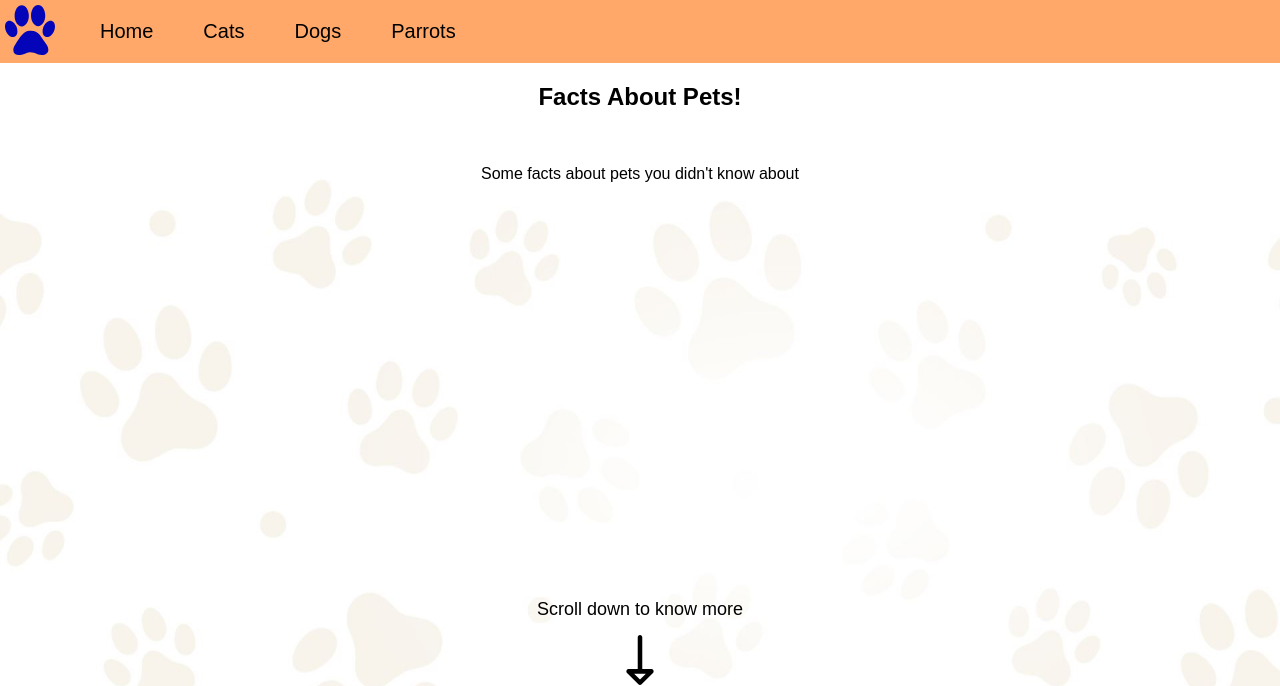
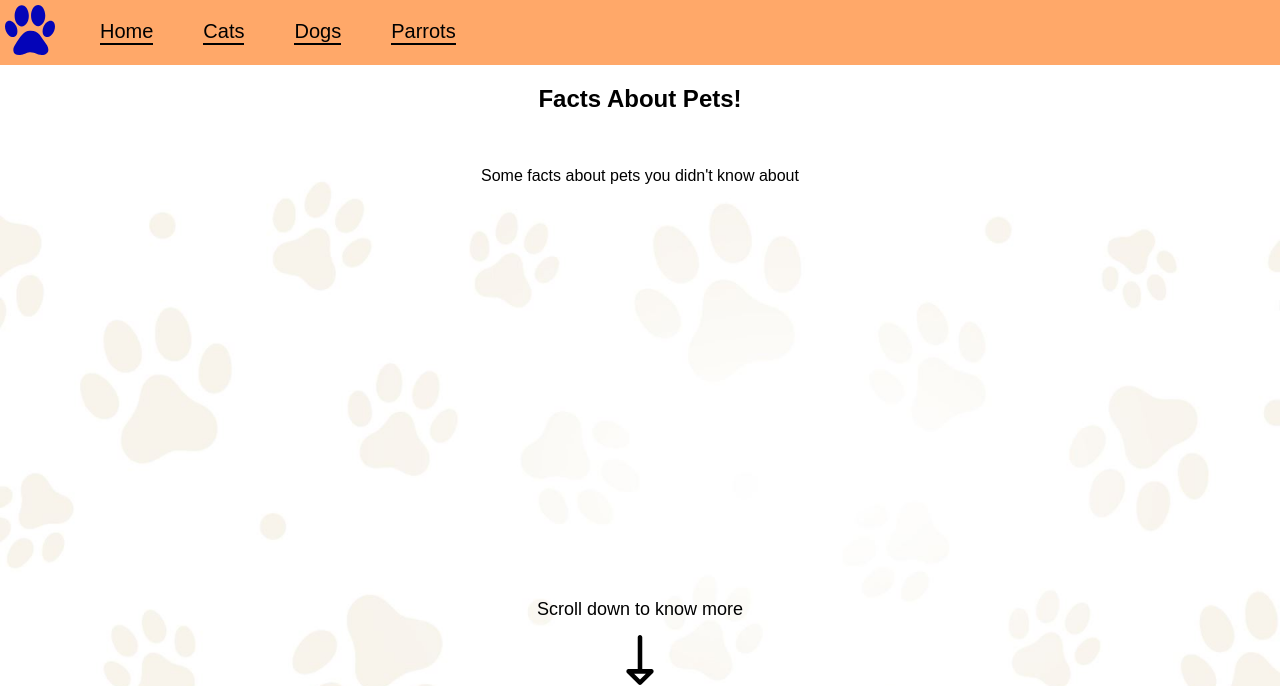
Before and after one commit to 23DP1DSarp/pets-website, a plain HTML site: page index.html in a window 1280 px wide. Shown: the top 686 px of the page. Drawn offline with Linux system fonts and the light colour scheme; no server answers.

Commit message:
Nomainju link underline no 3px pret 2px

```diff
--- a/src/css/style.css
+++ b/src/css/style.css
@@ -17,10 +17,14 @@ body, html {
 
 }
 
+#navbar a {
+    border-bottom: 2px solid black;
+}
+
 #navbar a:hover {
     color: blue;
     transition: 0.5s;
-    border-bottom: 3px solid blue;
+    border-bottom: 2px solid blue;
 }
 
 .home:nth-child(2n+1) {
@@ -30,7 +34,7 @@ body, html {
 #navbar a:nth-child(2n):hover {
     color: greenyellow;
     transition: 0.5s;
-    border-bottom: 3px solid greenyellow;
+    border-bottom: 2px solid greenyellow;
 }
 
 
```
